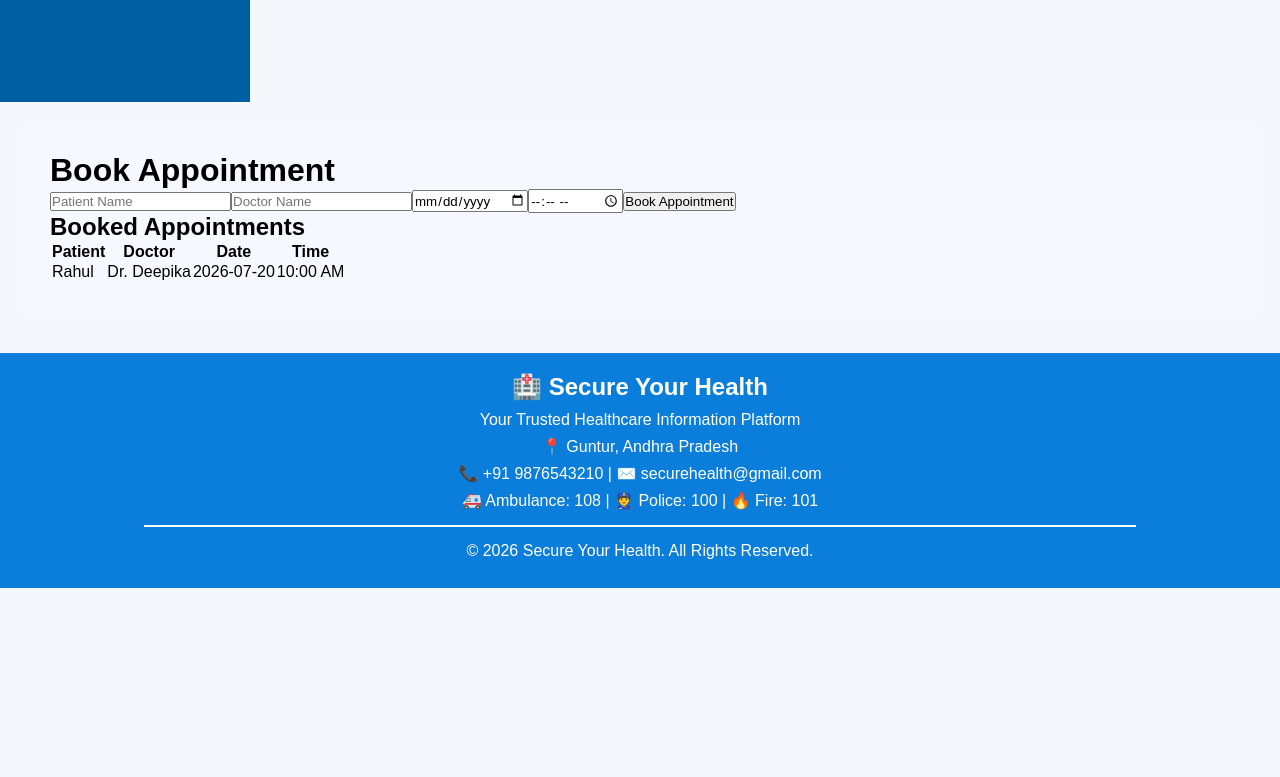
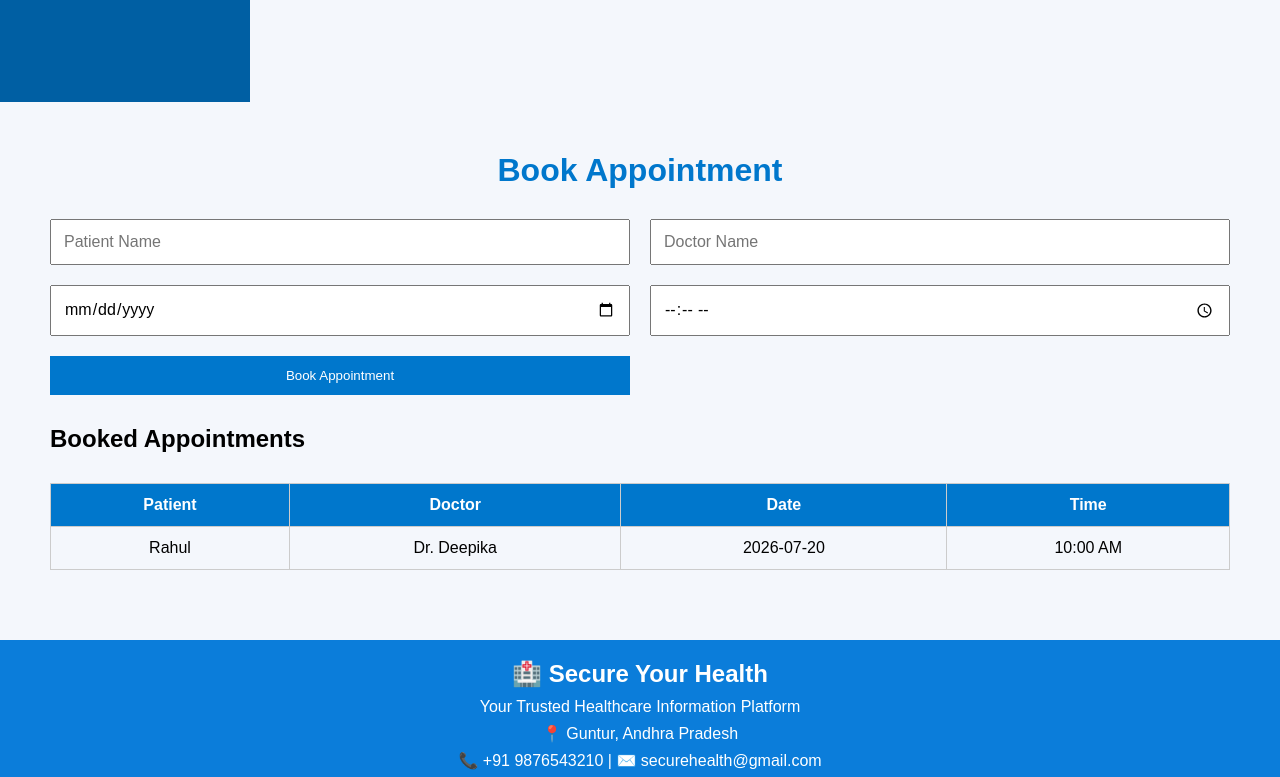
Before and after one commit to mastanshareefshaik5-ms/Secure-Your-Health, a React (Vite) app: page /appointment in a window 1280 px wide. Shown: the part 698-1475 px from the top of the page. Before the commit the page ends 1286 px from the top, so only its background shows below. Built offline with nearby package versions, Linux system fonts and the light colour scheme.

Commit message:
initial status

```diff
--- a/src/Components/Appointment/Appointment.css
+++ b/src/Components/Appointment/Appointment.css
@@ -1,121 +1,62 @@
-/* ===========================
-   APPOINTMENT PAGE
-=========================== */
+.appointment-container{
 
-.appointment-container {
-    width: 100%;
-    padding: 30px;
-    background: #f5f9ff;
-    box-sizing: border-box;
+padding:30px;
+
 }
 
-.appointment-title {
-    text-align: center;
-    color: #0077cc;
-    font-size: 40px;
-    margin-bottom: 10px;
+.appointment-container h1{
+
+text-align:center;
+color:#0077cc;
+
 }
 
-.appointment-subtitle {
-    text-align: center;
-    color: #555;
-    font-size: 18px;
-    margin-bottom: 30px;
+form{
+
+display:grid;
+grid-template-columns:repeat(2,1fr);
+gap:20px;
+margin:30px 0;
+
 }
 
-.appointment-box {
-    max-width: 700px;
-    margin: auto;
-    background: #ffffff;
-    padding: 35px;
-    border-radius: 12px;
-    box-shadow: 0px 5px 20px rgba(0,0,0,0.15);
+input{
+
+padding:12px;
+font-size:16px;
+
 }
 
-.appointment-box form {
-    display: flex;
-    flex-direction: column;
+button{
+
+padding:12px;
+background:#0077cc;
+color:white;
+border:none;
+cursor:pointer;
+
 }
 
-.appointment-box label {
-    margin-top: 15px;
-    margin-bottom: 8px;
-    font-weight: bold;
-    color: #333;
-    font-size: 16px;
+table{
+
+width:100%;
+border-collapse:collapse;
+margin-top:30px;
+
 }
 
-.appointment-box input,
-.appointment-box select,
-.appointment-box textarea {
-    padding: 12px;
-    border: 1px solid #cccccc;
-    border-radius: 8px;
-    font-size: 16px;
-    outline: none;
-    transition: 0.3s;
+table th,
+table td{
+
+border:1px solid #ccc;
+padding:12px;
+text-align:center;
+
 }
 
-.appointment-box input:focus,
-.appointment-box select:focus,
-.appointment-box textarea:focus {
-    border-color: #0077cc;
-    box-shadow: 0 0 8px rgba(0,119,204,0.3);
-}
+table th{
 
-.appointment-box textarea {
-    resize: vertical;
-    min-height: 120px;
-}
-
-.book-btn {
-    margin-top: 25px;
-    padding: 14px;
-    background: #0077cc;
-    color: white;
-    border: none;
-    border-radius: 8px;
-    font-size: 18px;
-    cursor: pointer;
-    transition: 0.3s;
-}
-
-.book-btn:hover {
-    background: #005fa3;
-    transform: scale(1.03);
-}
-
-.success-message {
-    text-align: center;
-    color: green;
-    margin-top: 20px;
-    font-size: 18px;
-    font-weight: bold;
-}
-
-/* Responsive */
-
-@media (max-width: 768px) {
-
-    .appointment-container {
-        padding: 15px;
-    }
-
-    .appointment-box {
-        width: 100%;
-        padding: 20px;
-    }
-
-    .appointment-title {
-        font-size: 30px;
-    }
-
-    .appointment-subtitle {
-        font-size: 16px;
-    }
-
-    .book-btn {
-        font-size: 16px;
-    }
+background:#0077cc;
+color:white;
 
 }
```
